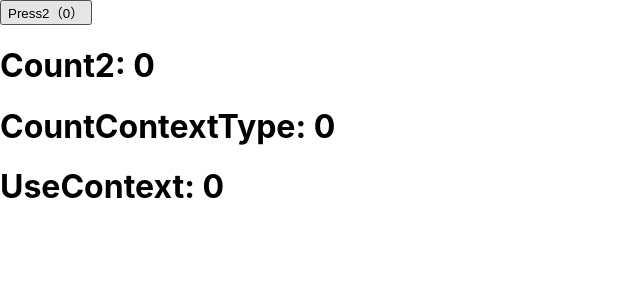
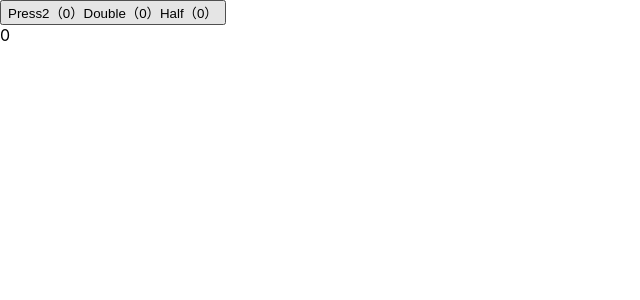
Before and after one commit to gogoharency/react-map-hooks, a React app: page /UseMemo in a window 1280 px wide. Shown: the top 300 px of the page, without its empty margins (0-640 px from the left). Built offline with nearby package versions, Linux system fonts and the light colour scheme.

Commit message:
hooks-useMemo-use-callback

```diff
--- a/src/AppMemo.jsx
+++ b/src/AppMemo.jsx
@@ -35,14 +35,14 @@ class Foo2 extends PureComponent {
 class Foo3 extends PureComponent {
   render() {
     console.log('render foo3')
-    return <div>{this.props.person.age}</div>
+    return <div onClick={this.props.cb}>{this.props.person.age}</div>
   }
 }
 
 // React.memo 为高阶组件。它与 React.PureComponent 非常相似，但只适用于函数组件(无状态组件)，而不适用 class 组件。
 const FooMemo = memo(function FooMemo(props) {
   console.log('render FooMemo')
-  return <div>{props.person.age}</div>
+  return <div onClick={props.cb}>{props.person.age}</div>
 })
 
 class AppMemo extends PureComponent {
@@ -53,7 +53,8 @@ class AppMemo extends PureComponent {
     },
   }
 
-  callback = () => {}
+  // 函数一直没变，所以不会造成memo，PureComponent子组件刷新
+  callback = () => {this.setState({count: this.state.count + 1})}
 
   changeMap = () => {
     // 第一种
--- a/src/LazyAbout.jsx
+++ b/src/LazyAbout.jsx
@@ -6,10 +6,14 @@ import './App.css'
 
 class LazyAbout extends Component {
 
+  componentDidMount () {
+    console.log(window.location.href)
+  }
+
   render() {
 
     return (
-      <div>LazyAbout</div>
+      <div>LazyAbout3213131</div>
     )
   }
 }
--- a/src/container/State-effect/index.jsx
+++ b/src/container/State-effect/index.jsx
@@ -69,6 +69,7 @@ function State(props) {
     })
   }
 
+  // 每次渲染之后执行，componentDidMount,componentDidUpdate.....
   useEffect(() => {
     document.title = count
   })
--- a/src/container/hooks-context/index.jsx
+++ b/src/container/hooks-context/index.jsx
@@ -20,6 +20,7 @@ class FooContextType extends Component {
   }
 }
 
+// *****************
 function UseContext() {
   const count = useContext(CountContextHooks)
   return <h1>UseContext: {count}</h1>
--- a/src/container/usememo-callback/UseMemo.jsx
+++ b/src/container/usememo-callback/UseMemo.jsx
@@ -1,43 +1,80 @@
-import React, { Component, useState, createContext, useContext } from 'react'
+import React, {
+  PureComponent,
+  useState,
+  useMemo,
+  useCallback,
+  memo,
+} from 'react'
 
-const CountContextHooks = createContext()
-
-class Foo extends Component {
-  render() {
-    return (
-      <CountContextHooks.Consumer>
-        {(count) => <h1>Count2: {count}</h1>}
-      </CountContextHooks.Consumer>
-    )
-  }
-}
-
-class FooContextType extends Component {
-  static contextType = CountContextHooks
-  render() {
-    const count = this.context
-    return <h1>CountContextType: {count}</h1>
-  }
-}
-
-function UseContext() {
-  const count = useContext(CountContextHooks)
-  return <h1>UseContext: {count}</h1>
-}
+const Counter = memo(function Counter(props) {
+  console.log('Counter Render')
+return <div onClick={props.onClick}>{props.count}</div>
+})
 
 function UseMemo(props) {
   const [count, setCount] = useState(0)
+  const [ClickCount, setClickCount] = useState(0)
+
+  // 第二个参数如果传[]则只运行一次
+  // const double = useMemo(() => {
+  //   return count * 2
+  // }, [count])
+
+  // 当count === 3时，判断为true，double=6，再次点击double=8，count === 4时，判断为false
+  const double = useMemo(() => {
+    return count * 2
+    // eslint-disable-next-line react-hooks/exhaustive-deps
+  }, [count === 3])
+
+  const half = useMemo(() => {
+    return double / 4
+  }, [double])
+  // useCallback(fn, deps)【不需要return fn】 相当于== useMemo(() => fn, deps)【相当于return fn】
+  // const half = useCallback(
+  //   double / 4
+  // , [double])
+
+  // 此时子组件会渲染,子组件props.onClick可正常调用（初始化时，不会运行）
+  // const onClick = () => {
+  //   console.log('click')
+  // }
+
+  ////////////////////////////////////////////////做参考用
+  // 错误写法，此时子组件不会渲染,子组件props.onClick不可正常调用（初始化时，会运行）
+  // const onClick = useMemo(() => {
+  //   console.log('click')
+  // }, [])
+
+  // 正确写法，此时子组件不会渲染,子组件props.onClick可正常调用（初始化时，不会运行）
+  // const onClick = useMemo(() => {
+  //   return () => {
+  //     console.log('click')
+  //   }
+  // }, [])
+  // const onClick = useCallback(() => {
+  //   console.log('click')
+  // }, [])
+
+
+
+  // 每次点击onClick函数重新获取新的ClickCount状态，函数改变，此时子组件会渲染。子组件props.onClick可正常调用（初始化时，不会运行）
+  // const onClick = useCallback(() => {
+  //   console.log('click')
+  //   setClickCount(ClickCount + 1)
+  // }, [ClickCount])
+// 每次点击onClick，函数没有改变，此时子组件不会渲染。子组件props.onClick可正常调用（初始化时，不会运行）
+  const onClick = useCallback(() => {
+    console.log('click')
+    setClickCount((ClickCount) => ClickCount + 1)
+  }, [])
 
   return (
     <>
       <button type="button" onClick={() => setCount(count + 1)}>
-        Press2（{count}）
+        Press2（{count}）Double（{double}）Half（{half}）
       </button>
-      <CountContextHooks.Provider value={count}>
-        <Foo />
-        <FooContextType />
-        <UseContext />
-      </CountContextHooks.Provider>
+      {/* <Counter count={count} /> */}
+      <Counter count={double} onClick={onClick} />
     </>
   )
 }
--- a/src/index.js
+++ b/src/index.js
@@ -1,26 +1,32 @@
-import React from 'react'
+import React, { Suspense, lazy } from 'react'
 import ReactDOM from 'react-dom'
-import { BrowserRouter as Router, Route, Switch, Link } from "react-router-dom";
+import { BrowserRouter as Router, Route, Switch, Link } from 'react-router-dom'
 import './index.css'
 import App from './App.jsx'
-import App2 from './App2.jsx';
-import AppLazy from './AppLazy.jsx';
-import AppMemo from './AppMemo.jsx';
-import contextType from './contextType.jsx';
-import State from './container/State-effect/index.jsx';
-import HooksContext from './container/hooks-context/index.jsx';
-import UseMemo from './container/usememo-callback/UseMemo.jsx';
+import App2 from './App2.jsx'
+// import AppLazy from './AppLazy.jsx'
+import LazyAbout from './LazyAbout.jsx'
+import AppMemo from './AppMemo.jsx'
+import contextType from './contextType.jsx'
+import State from './container/State-effect/index.jsx'
+import HooksContext from './container/hooks-context/index.jsx'
+import UseMemo from './container/usememo-callback/UseMemo.jsx'
 import * as serviceWorker from './serviceWorker'
+
+const AppLazy = lazy(() =>
+import(/* webpackChunkName: "LazyAbout" */ './AppLazy.jsx')
+)
 
 ReactDOM.render(
   <React.StrictMode>
     <Router>
-
       <Route exact path="/" component={App} />
 
       <Route path="/contextType" component={contextType} />
       <Route path="/context" component={App2} />
+      <Suspense fallback={<LazyAbout></LazyAbout>}>
       <Route path="/AppLazy" component={AppLazy} />
+      </Suspense>
       <Route path="/AppMemo" component={AppMemo} />
       <Route path="/State" component={State} />
       <Route path="/HooksContext" component={HooksContext} />
```
Also changed, not shown: package.json (+8 -1 lines).
